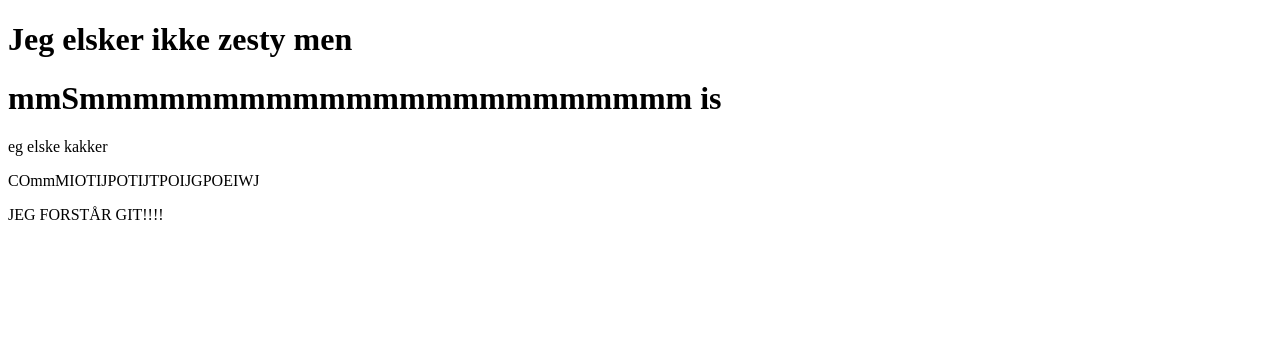
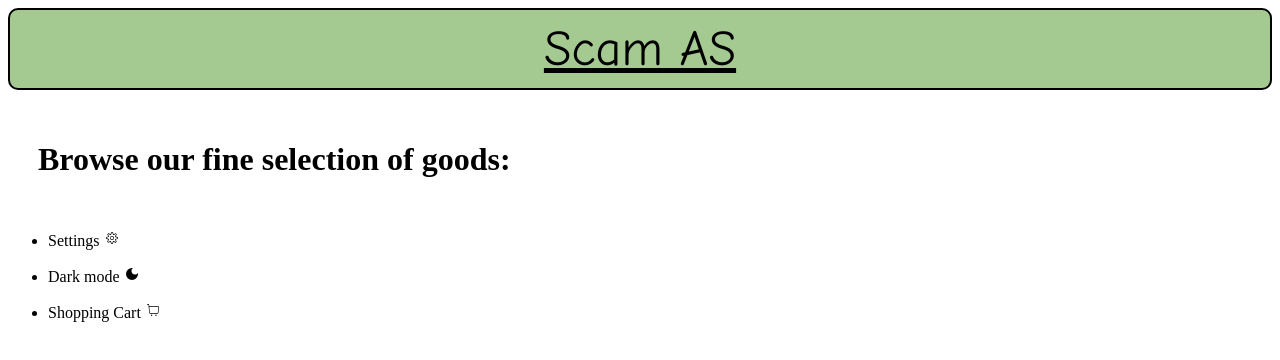
Before and after one commit to Silsaus123/Scam.pro, a Gatsby site: page /app in a window 1280 px wide. Built offline with nearby package versions, Linux system fonts and the light colour scheme; Gatsby itself is replaced by a stand-in of ours.

Commit message:
added added text in header with styles and made a list with items in navbar. Moved settinigs, darkmode and shoppingcart from app.js to navbar.js

```diff
--- a/package.json
+++ b/package.json
@@ -17,6 +17,7 @@
   "dependencies": {
     "gatsby": "^5.14.1",
     "react": "^18.2.0",
-    "react-dom": "^18.2.0"
+    "react-dom": "^18.2.0",
+    "react-icons": "^5.4.0"
   }
 }
--- a/src/pages/app.css
+++ b/src/pages/app.css
@@ -0,0 +1,5 @@
+
+
+.headingApp {
+    padding: 30px 30px;
+}
--- a/src/pages/app.js
+++ b/src/pages/app.js
@@ -1,13 +1,16 @@
 import * as React from "react"
+import "./app.css"
+
+import Header from "./randomshit/header"
 import NavBar from "./randomshit/navbar"
+import tshirt from "./randomshit/tshirt"
 
 function App() {
     return (
         <>
-            <h1>Jeg elsker ikke zesty men</h1>
-            <NavBar/>
-            <p>COmmMIOTIJPOTIJTPOIJGPOEIWJ</p>
-            <p>JEG FORSTÅR GIT!!!!</p>
+        <Header/>
+        <h1 className="headingApp">Browse our fine selection of goods: </h1>
+        <NavBar/>
         </>
     )
 }
--- a/src/pages/randomshit/darkmode.js
+++ b/src/pages/randomshit/darkmode.js
@@ -0,0 +1,12 @@
+import * as React from "react"
+import { MdDarkMode } from "react-icons/md";
+
+function Darkmode() {
+    return(
+        <>
+        <p className="darkmode">Dark mode <MdDarkMode /></p>
+        </>
+    )
+}
+
+export default Darkmode
--- a/src/pages/randomshit/header.css
+++ b/src/pages/randomshit/header.css
@@ -0,0 +1,10 @@
+.header {
+    background-color: #a4c991;
+    font-size: 50px;
+    border: 2px solid black;
+    border-radius: 10px;
+    padding: 10px;
+    display: flex;
+    justify-content: center;
+    text-decoration: underline;
+    font-family: "Comic Sans MS", "Comic Sans", cursive;}
--- a/src/pages/randomshit/header.js
+++ b/src/pages/randomshit/header.js
@@ -0,0 +1,13 @@
+import * as React from "react"
+import "./header.css"
+
+function Header() {
+
+    return (
+        <header className="header">
+            Scam AS
+        </header>
+    )
+}
+
+export default Header
--- a/src/pages/randomshit/navbar.js
+++ b/src/pages/randomshit/navbar.js
@@ -1,11 +1,25 @@
 import * as React from "react"
+import Settings from "./settings"
+import Darkmode from "./darkmode"
+import ShoppingCart from "./shoppingcart"
+
+
 
 function NavBar() {
     return(
-        <>
-        <h1>mmSmmmmmmmmmmmmmmmmmmmmmmm is</h1>
-        <p>eg elske kakker</p>
-        </>
+        <navbar>
+            <ul className="navLinks">
+                <li>
+                <Settings/>
+                </li>
+                <li>
+                <Darkmode/>
+                </li>
+                <li>
+                <ShoppingCart/>
+                </li>
+            </ul>
+        </navbar>
     )
 }
 
--- /dev/null
+++ b/src/pages/randomshit/settings.js
@@ -0,0 +1,13 @@
+import * as React from "react"
+import "./settings.css"
+import { CiSettings } from "react-icons/ci";
+
+function Settings() {
+    return (
+        <>
+        <p className="settings">Settings <CiSettings /></p>
+        </>
+    )
+}
+
+export default Settings
--- a/src/pages/randomshit/shoppingcart.css
+++ b/src/pages/randomshit/shoppingcart.css
@@ -0,0 +1,3 @@
+.ShoppingCart {
+    font-size: 200px;
+}
--- a/src/pages/randomshit/shoppingcart.js
+++ b/src/pages/randomshit/shoppingcart.js
@@ -0,0 +1,13 @@
+import * as React from "react"
+import "./shoppingcart.css"
+import { CiShoppingCart } from "react-icons/ci";
+
+function ShoppingCart() {
+    return (
+        <>
+        <p className="shoppingcart">Shopping Cart <CiShoppingCart /> </p>
+        </>
+    )
+}
+
+export default ShoppingCart
```
Also changed, not shown: src/pages/warningpage/warningpage.js (+8 -0 lines), src/pages/randomshit/settings.css (added), 1 other file.
